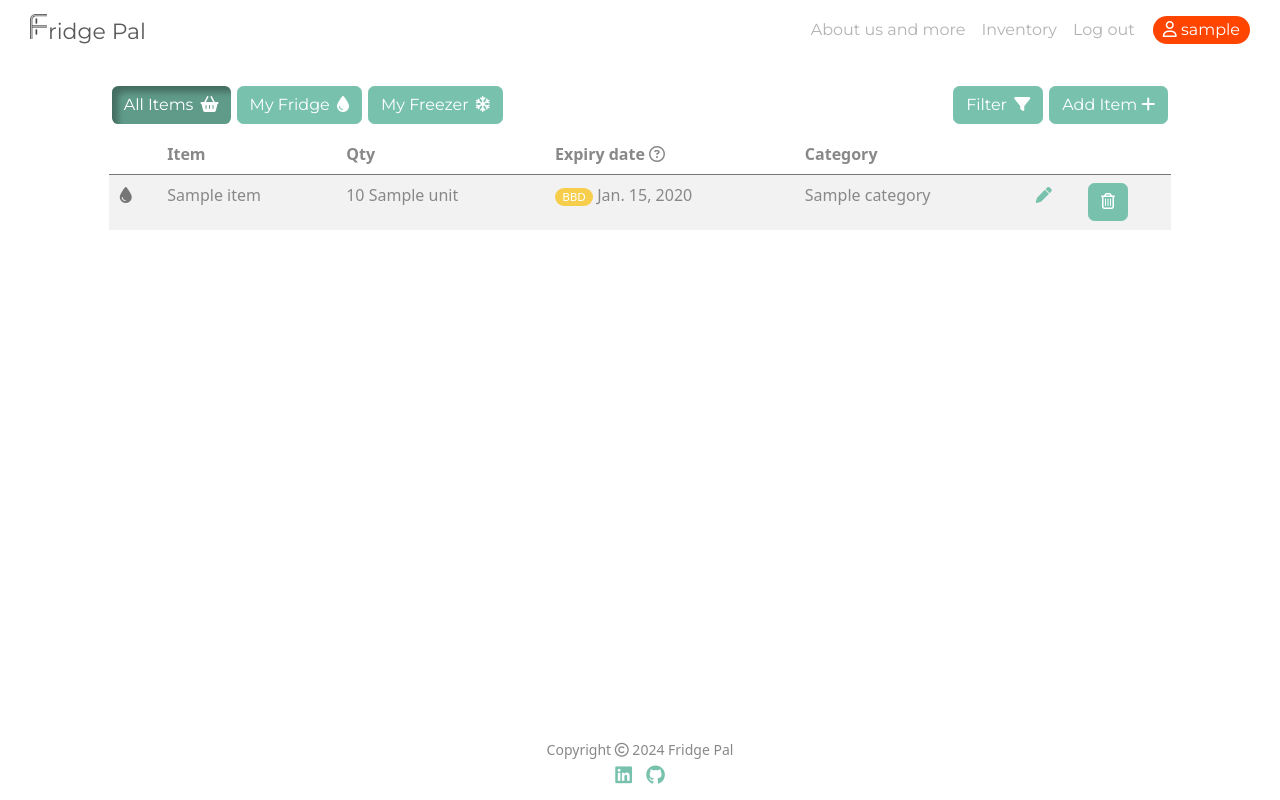
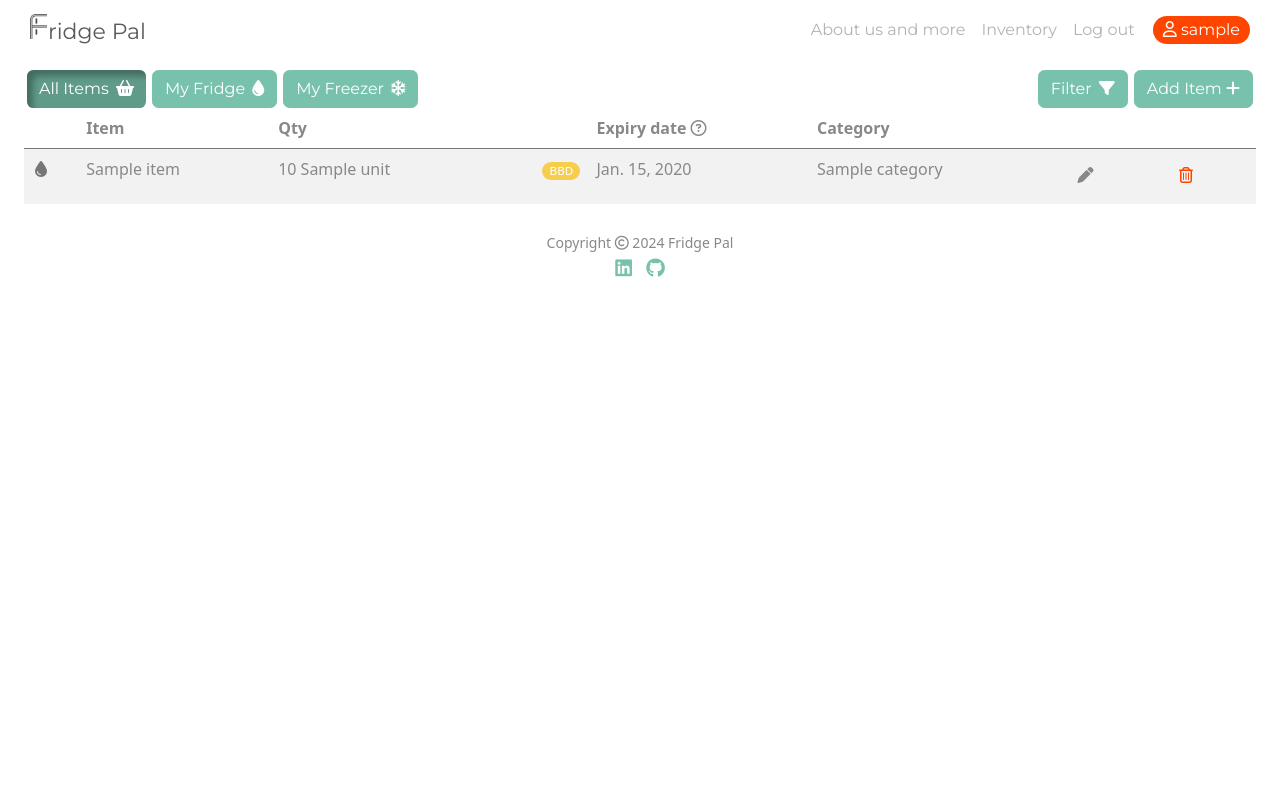
Before and after one commit to CrazyEggz/ci-fridge-pal, a Django app: page /dashboard/ in a window 1280 px wide. Run offline with Django 4.2, Linux system fonts and the light colour scheme; a user stored in the database is signed in; tables that the repository leaves empty hold one stand-in row (values such as "Sample post"); some libraries are stand-ins or nearby versions.

Commit message:
Refactor dashboard page to make it responsive

```diff
--- a/dashboard/templates/dashboard/dashboard.html
+++ b/dashboard/templates/dashboard/dashboard.html
@@ -3,14 +3,17 @@
 
 {% load static %}
 
+{% block css %}
+<link rel="stylesheet" href="{% static 'css/dashboard.css' %}">
+{% endblock %}
+
 {% block content %}
 <div class="row">
     {% include 'dashboard/dashboard_messages.html' %}
-    <div class="col-md-10 col-10 mx-auto mt-3">
+</div>
 <!-- Buttons -->
-         <div id="buttons-container">
-            <div id="buttons" class="d-flex justify-content-between">
-                <div class="d-inline-flex justify-content-start">
+<div class="d-flex flex-wrap justify-content-center justify-content-md-between mx-2 mx-md-4">
+    <div class="buttons d-inline-flex">
         <button data-parameter-key="{{ items_filter.form.location.name }}" data-parameter-value=""
             class="parameter-btn btn btn-primary {% if location == '' %}active{% endif %}">All Items <i class="btn-icon fa-solid fa-basket-shopping"></i>
         </button>
@@ -21,15 +24,14 @@
             class="parameter-btn btn btn-primary {% if location == '1' %}active{% endif %}">My Freezer <i class="btn-icon fa-regular fa-snowflake"></i>
         </button>
     </div>
-                <div class="d-inline-flex justify-content-end">
+    <div class="buttons d-inline-flex">
         <button class="btn btn-primary" type="button" data-bs-toggle="offcanvas"
             data-bs-target="#offcanvasFilter" aria-controls="offcanvasRight">Filter
             <i class="btn-icon fa-solid fa-filter"></i>
         </button>
         <a href="{% url 'add-item' %}" class="btn btn-primary">Add Item <i class="fa-solid fa-plus"></i></a>
     </div>
-            </div>
-        </div>
+
     <!-- Offcanvas Filter Form -->
     <div class="offcanvas offcanvas-end" tabindex="-1" id="offcanvasFilter" aria-labelledby="offcanvasRightLabel">
         <div class="offcanvas-header">
@@ -43,7 +45,10 @@
             </form>
         </div>
     </div>
+</div>
+
 <!-- Inventory Table -->
+<div id="fridge-table-wrapper" class="mx-2 mx-md-4">
     <table id="fridge-table" class="table table-hover table-striped">
         {% if items %}
         <thead class="table-head">
@@ -51,6 +56,7 @@
                 <th scope="col"></th>
                 <th scope="col">Item</th>
                 <th scope="col">Qty</th>
+                <th scope="col"></th>
                 <th scope="col">
                     Expiry date
                     <i class="fa-regular fa-circle-question" data-bs-container="body" data-bs-toggle="popover"
@@ -76,21 +82,23 @@
                 </td>
                 <td scope="row">{{ item.name }}</td>
                 <td>{{ item.quantity }} {{ item.unit | default_if_none:'' }}</td>
-                    <td>
+                <td class="expiry-date-tag-cell">
                     {% if item.expiry_date_type == 0 %}
                     <div id="bbd" class="expiry-date-tag d-inline-flex"><small>BBD</small></div>
                     {% endif %}
                     {% if item.expiry_date_type == 1 %}
                     <div id="ubd" class="expiry-date-tag d-inline-flex"><small>UBD</small></div>
                     {% endif %}
+                </td>
+                <td>
                     {{ item.expiry_date }}
                 </td>
                 <td>{{ item.category | default_if_none:'-' }}</td>
-                    <td>
-                        <a href="{% url 'edit-item' item.pk %}"><i class="fa-solid fa-pen"></i></a>
+                <td class="edit-item-cell">
+                    <a class="btn" href="{% url 'edit-item' item.pk %}"><i class="fa-solid fa-pen"></i></a>
                 </td>
-                    <td>
-                        <button type="button" class="btn btn-primary" data-bs-toggle="modal" data-bs-target="#deleteItemModal"
+                <td class="delete-item-cell">
+                    <button type="button" class="btn" data-bs-toggle="modal" data-bs-target="#deleteItemModal"
                         data-bs-delete-url="{% url 'delete-item' item.pk %}" data-bs-item-name="{{ item.name }}">
                         <i class="fa-regular fa-trash-can"></i>
                     </button>
@@ -128,7 +136,6 @@
         </div>
     </div>
 </div>
-</div>
 {% endblock content %}
 
 {% block javascript %}
--- /dev/null
+++ b/static/css/dashboard.css
@@ -0,0 +1,154 @@
+html, body {
+    width: 100vw;
+    height: 100vh;
+    margin: 0;
+    padding: 0;
+    overflow: hidden;
+}
+
+body {
+    display: flex;
+    flex-direction: column;
+}
+
+#fridge-table-wrapper {
+    overflow-y: scroll;
+}
+
+.buttons {
+    padding-top: 10px;
+}
+
+.buttons button,
+.buttons a {
+    margin: 0px 3px;
+}
+
+.buttons button.active {
+    color: white;
+    border: none;
+    box-shadow: inset 6px 6px 6px rgba(0, 0, 0, 0.3)
+}
+
+.btn-icon {
+    margin-left: 3px;
+}
+
+.grey-icon {
+    color: #767676;
+}
+
+#fridge-table {
+    border-collapse: separate;
+    border-spacing: 0;
+}
+
+.table-head {
+    border-bottom: solid #767676;
+    position: sticky;
+    top: 0px;
+    left: 0px;
+}
+
+.expiry-date-tag-cell {
+    text-align: right;
+}
+
+.expiry-date-tag {
+    font-size: smaller;
+    width: 38px;
+    border-radius: 15px;
+    display: inline-block;
+    justify-content: center;
+    text-align: center;
+}
+
+#bbd {
+    color: white;
+    background-color: #f7cd4c;
+}
+
+#ubd {
+    color: white;
+    background-color: #f85858;
+}
+
+.edit-item-cell .btn {
+    color: rgba(var(--bs-link-color-rgb),var(--bs-link-opacity,1));
+}
+
+.delete-item-cell .btn {
+    color: orangered;
+}
+
+#no-item-message {
+    position: relative;
+    height: 200px;
+    background-color: lightgrey;
+    margin-top: 10px;
+    border-radius: 10px;
+    box-shadow: rgba(60, 64, 67, 0.3) 0px 1px 2px 0px, rgba(60, 64, 67, 0.15) 0px 2px 6px 2px;;
+}
+
+#no-item-message h5 {
+    position: absolute;
+    top: 50%;
+    width: 100%;
+    text-align: center;
+    transform: translateY(-50%);
+}
+
+@media screen and (max-width: 575px) {
+    #fridge-table > thead {
+        display: none;
+    }
+
+    #fridge-table > tbody > tr {
+        display: grid;
+        grid-template-columns: max-content 1fr 50%;
+        width: 100%;
+    }
+
+    #fridge-table > tbody td {
+        text-wrap: nowrap;
+        background-color: transparent;
+    }
+
+    #fridge-table > tbody td:nth-child(-n+3) {
+        border-bottom-width: 0px;
+    }
+
+    #fridge-table > tbody td:nth-child(3n+3) {
+        text-align: right;
+    }
+
+    #fridge-table .edit-item-cell,
+    #fridge-table .delete-item-cell {
+        display: none;
+    }
+
+    #fridge-table .edit-item-cell {
+        background: lightgoldenrodyellow;
+        grid-column-start: 1;
+        grid-column-end: 3;
+    }
+
+    #fridge-table .delete-item-cell {
+        background: orangered;
+    }
+
+    #fridge-table .edit-item-cell > .btn,
+    #fridge-table .delete-item-cell > .btn {
+        height: 100%;
+        width: 100%;
+    }
+
+    #fridge-table .delete-item-cell > .btn {
+        color: #fff;
+    }
+
+    #fridge-table tr.active .edit-item-cell,
+    #fridge-table tr.active .delete-item-cell {
+        display: table-cell;
+    }
+}
--- a/static/css/style.css
+++ b/static/css/style.css
@@ -146,85 +146,6 @@ margin-left: 1.5px;
     opacity: 1;
 }
 
-/* ---Dashboard Page--- */
-#buttons-container {
-    height: 58px;
-    background-color: white;
-    position: sticky;
-    top: 0px;
-    left: 0px;
-}
-
-#buttons {
-    padding-top: 10px;
-}
-
-#buttons button,
-#buttons a {
-    margin: 0px 3px;
-}
-
-#buttons button.active {
-    color: white;
-    border: none;
-    box-shadow: inset 6px 6px 6px rgba(0, 0, 0, 0.3)
-}
-
-.btn-icon {
-    margin-left: 3px;
-}
-
-.grey-icon {
-    color: #767676;
-}
-
-#fridge-table {
-    border-collapse: separate;
-    border-spacing: 0;
-}
-
-.table-head {
-    border-bottom: solid #767676;
-    position: sticky;
-    top: 58px;
-    left: 0px;
-}
-
-.expiry-date-tag {
-    font-size: smaller;
-    width: 38px;
-    border-radius: 15px;
-    display: flex;
-    justify-content: center
-}
-
-#bbd {
-    color: white;
-    background-color: #f7cd4c;
-}
-
-#ubd {
-    color: white;
-    background-color: #f85858;
-}
-
-#no-item-message {
-    position: relative;
-    height: 200px;
-    background-color: lightgrey;
-    margin-top: 10px;
-    border-radius: 10px;
-    box-shadow: rgba(60, 64, 67, 0.3) 0px 1px 2px 0px, rgba(60, 64, 67, 0.15) 0px 2px 6px 2px;;
-}
-
-#no-item-message h5 {
-    position: absolute;
-    top: 50%;
-    width: 100%;
-    text-align: center;
-    transform: translateY(-50%);
-}
-
 /* ---Media Queries--- */
 @media screen and (max-width: 990px) {
     #logged-in-user {
--- a/static/js/dashboard.js
+++ b/static/js/dashboard.js
@@ -33,3 +33,8 @@ const parameterButtons = document.getElementsByClassName('parameter-btn')
 for (let button of parameterButtons) {
   button.addEventListener('click', onParameterButtonClick);
 }
+
+const tableRows = document.querySelectorAll('#fridge-table > tbody > tr')
+for (let row of tableRows) {
+  row.addEventListener('click', () => row.classList.toggle("active"));
+}
--- a/templates/base.html
+++ b/templates/base.html
@@ -14,6 +14,8 @@
 
     <!-- Custom CSS -->
     <link rel="stylesheet" href="{% static 'css/style.css' %}">
+    {% block css %}
+    {% endblock css %}
 </head>
 
 <body>
```
Lines whose indentation alone changed are shown as unchanged.
